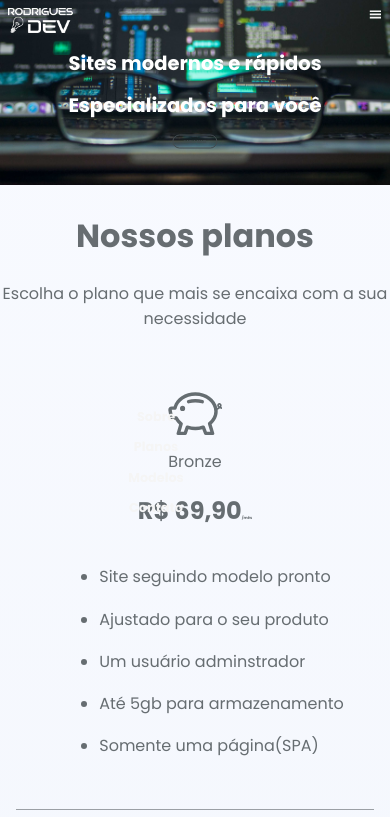
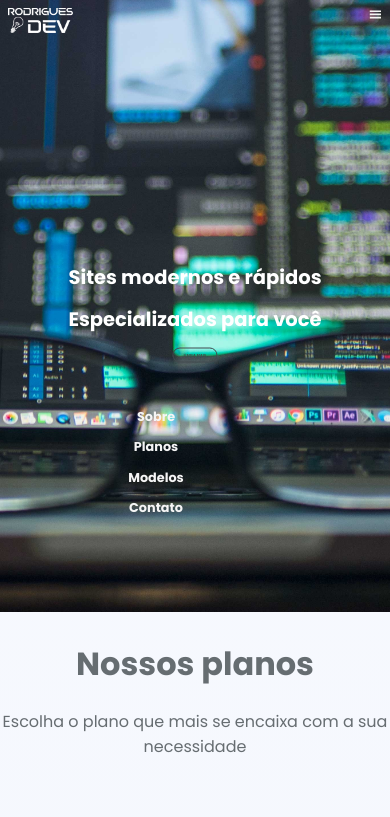
Before and after one commit to brunorcx/TemplateWhite, a React (Create React App) app: page / in a window 390 px wide. Shown: the top 817 px of the page. Built offline with nearby package versions, Linux system fonts and the light colour scheme.

Commit message:
adjusted animation and first image height

```diff
--- a/src/App.js
+++ b/src/App.js
@@ -38,7 +38,7 @@ const App = () => {
       }
     }
     if (easyIn !== "easy-in") {
-      if (scrollPosition > divRef.current[2]?.offsetTop - 30 && scrollPosition < divRef.current[3]?.offsetTop) {
+      if (scrollPosition > divRef.current[2]?.offsetTop - 500 && scrollPosition < divRef.current[3]?.offsetTop) {
         setModels("translate");
         setEasyIn("easy-in");
       }
@@ -71,6 +71,7 @@ const App = () => {
         }}
       >
         <img src="/Laptop-pexels-kevin-ku.jpg" alt="laptop"></img>
+        {/* <img src="/light-bulb.jpg" alt="laptop"></img> */}
         <div className="CentralizedText">
           <h1>Sites modernos e rápidos</h1>
           <h1>Especializados para você</h1>
--- a/src/Styles/App.css
+++ b/src/Styles/App.css
@@ -78,6 +78,20 @@
   max-width: 100%;
   margin-top: calc(-10px - 2vmin - 90px);
   vertical-align: middle;
+}
+@media only screen and (min-width: 320px) and (max-width: 530px) {
+  .App .Sobre img {
+    max-width: none;
+    width: 100%;
+    height: 720px;
+    object-fit: cover;
+    object-position: bottom;
+  }
+}
+@media only screen and (min-width: 320px) and (max-width: 530px) {
+  .App .Sobre {
+    height: 100%;
+  }
 }
 .App .Planos {
   position: relative;
```
Also changed, not shown: src/Styles/Less/App.less (+10 -0 lines), public/light-bulb.jpg (added).
